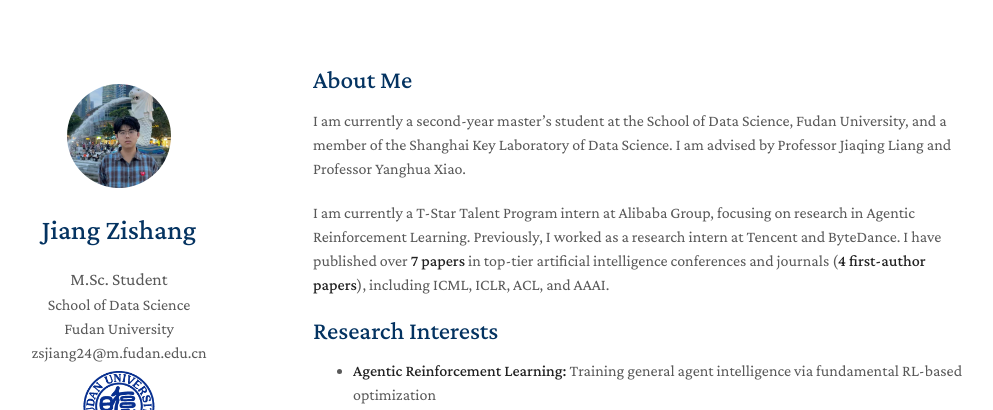
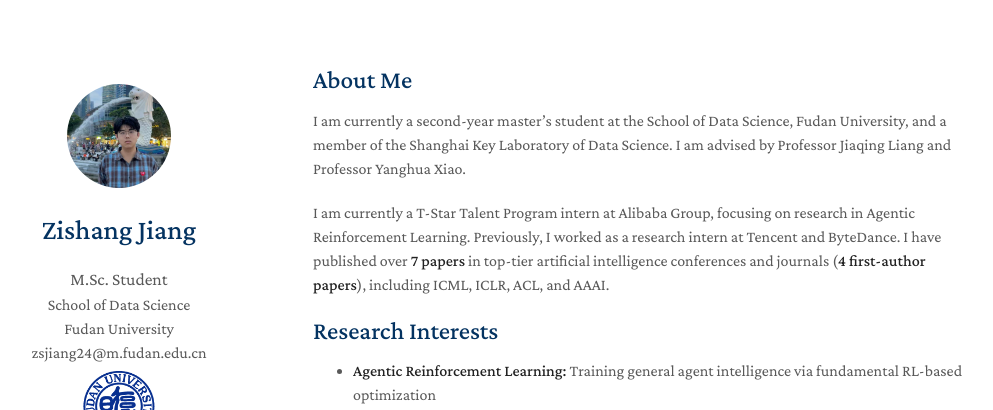
Before and after one commit to Jiangzs1028/Jiangzs1028.github.io, a Jekyll site: the page built from index.md, in a window 1280 px wide. Shown: the top 410 px of the page, without its empty margins (157-1150 px from the left). Built offline with Jekyll 4.4.1, drawn with Linux system fonts in a browser that asks for light colours; a style sheet for code colours, icons or effects is not loaded; our own code applies the rules of GitHub Pages for plain Markdown files.

Commit message:
Fix profile name order

```diff
--- a/_config.yml
+++ b/_config.yml
@@ -1,5 +1,5 @@
 # Basic Information
-title: Jiang Zishang
+title: Zishang Jiang
 position: M.Sc. Student
 affiliation: School of Data Science<br>Fudan University
 affiliation_link: https://www.fudan.edu.cn/en/
@@ -7,8 +7,8 @@ email: zsjiang24@m.fudan.edu.cn
 
 # Search Engine Optimization (SEO)
 # The following information is used to improve the website traffic from search engines, e.g., Google.
-keywords: Jiang Zishang, Fudan University
-description: Personal homepage of Jiang Zishang.
+keywords: Zishang Jiang, Fudan University
+description: Personal homepage of Zishang Jiang.
 canonical: https://jiangzs1028.github.io/
 
 # Links
```
